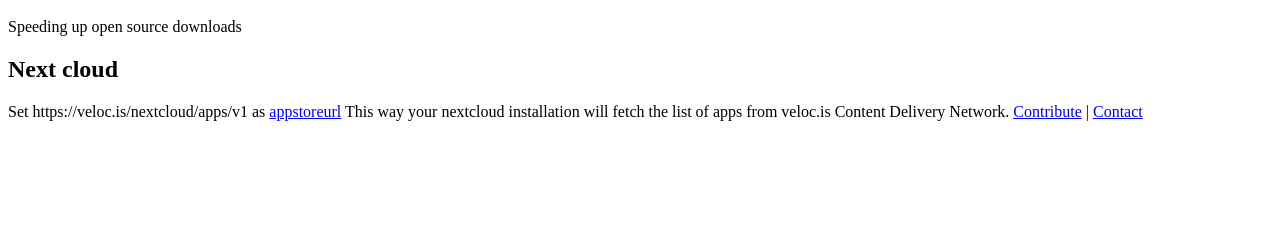
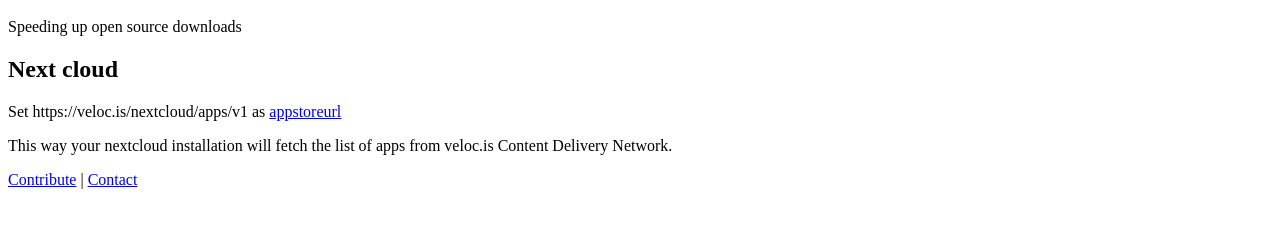
Before and after one commit to jordimassaguerpla/veloc.is, a plain HTML site: page index.html in a window 1280 px wide. Shown: the part 48-276 px from the top of the page. Drawn offline with Linux system fonts and the light colour scheme.

Commit message:
add some newlines

```diff
--- a/index.html
+++ b/index.html
@@ -4,9 +4,9 @@
 
 <h2>Next cloud</h2>
 
-Set https://veloc.is/nextcloud/apps/v1 as <a href="https://docs.nextcloud.com/server/latest/admin_manual/apps_management.html">appstoreurl</a>
+<p>Set https://veloc.is/nextcloud/apps/v1 as <a href="https://docs.nextcloud.com/server/latest/admin_manual/apps_management.html">appstoreurl</a></p>
 
-This way your nextcloud installation will fetch the list of apps from veloc.is Content Delivery Network.
+<p>This way your nextcloud installation will fetch the list of apps from veloc.is Content Delivery Network.</p>
 
 <a href="https://github.com/jordimassaguerpla">Contribute</a> |
 <a href="https://twitter.com/jordi_m_p">Contact</a>
```
